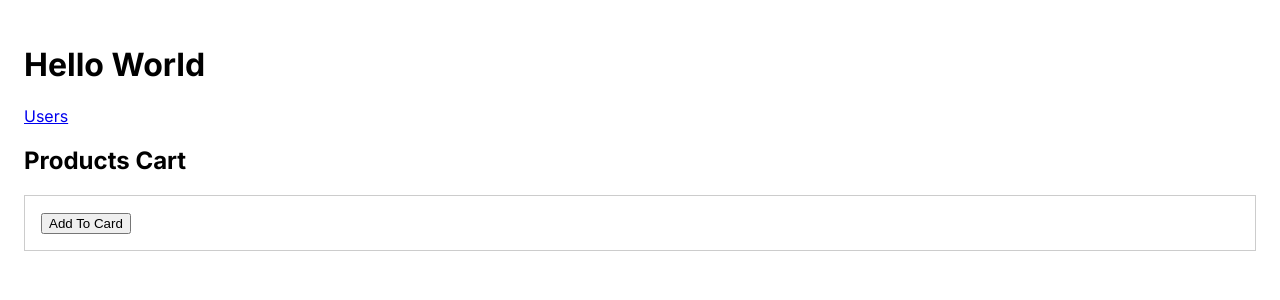
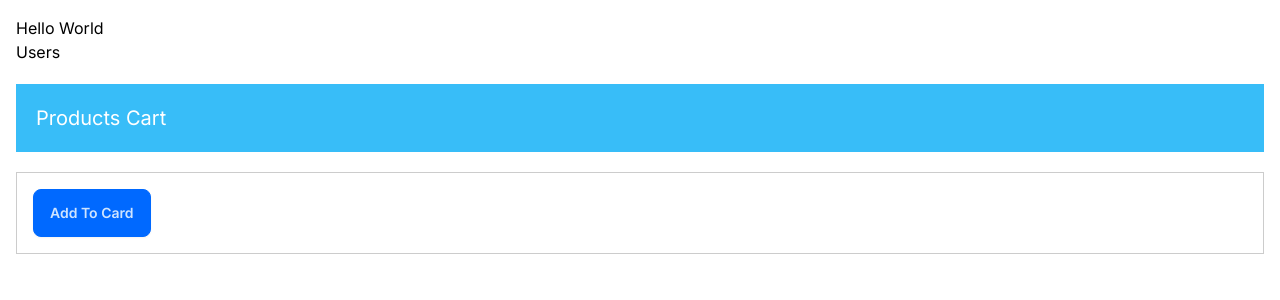
Before and after one commit to Kadunapikin/nextjs-tutorial, a Next.js app: page / in a window 1280 px wide. Shown: the top 300 px of the page. Built offline with nearby package versions, Linux system fonts and the light colour scheme.

Commit message:
use daisyui to style the table

```diff
--- a/app/globals.css
+++ b/app/globals.css
@@ -1,6 +1,6 @@
-/* @tailwind base;
+@tailwind base;
 @tailwind components;
-@tailwind utilities; */
+@tailwind utilities;
 
 :root {
   --foreground-rgb: 0, 0, 0;
--- a/app/users/page.tsx
+++ b/app/users/page.tsx
@@ -13,7 +13,7 @@ const UsersPage = async () => {
     <>
     <h1>Users</h1>
     <p>{new Date().toLocaleTimeString()}</p>
-    <table>
+    <table className='table table-bordered'>
         <thead>
             <tr>
                 <th>Nmae</th>
@@ -22,8 +22,8 @@ const UsersPage = async () => {
         </thead>
         <tbody>
             {users.map(user => <tr key={user.id}>
-                <th>{user.name}</th>
-                <th>{user.email}</th></tr>)}
+                <td>{user.name}</td>
+                <td>{user.email}</td></tr>)}
         </tbody>
     </table>
     </>
--- a/tailwind.config.ts
+++ b/tailwind.config.ts
@@ -17,7 +17,7 @@ const config: Config = {
   },
   plugins: [require("daisyui")],
   daisyui: {
-    themes: ["light", "dark", "cupcake"],
+    themes: ["winter"],
   },
 }
 export default config
```
